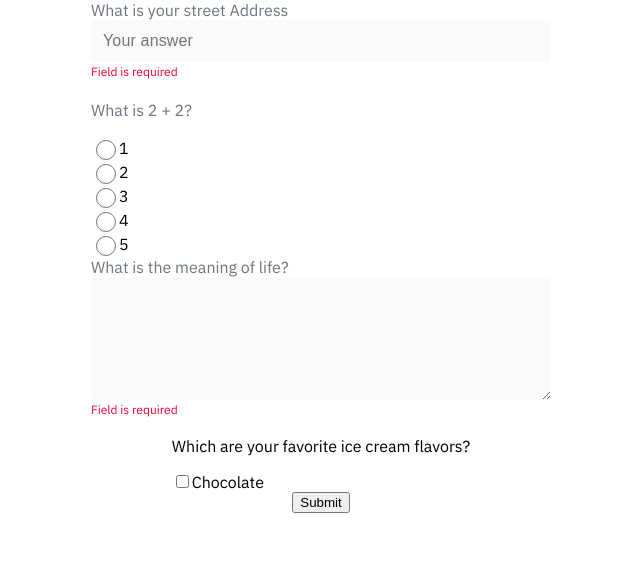
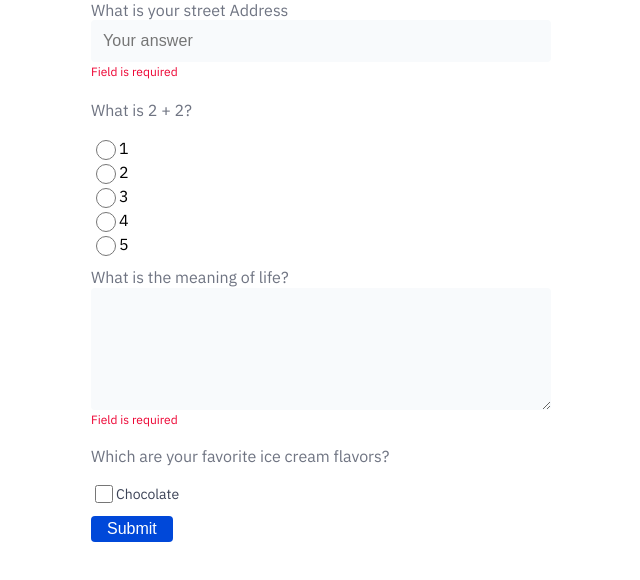
Before and after one commit to stevejd88/custom-form, a React (Create React App) app: page / in a window 1280 px wide. Shown: the top 580 px of the page, without its empty margins (319-959 px from the left). Built offline with nearby package versions, Linux system fonts and the light colour scheme.

Commit message:
Add checkbox and button styles

```diff
--- a/src/App.css
+++ b/src/App.css
@@ -14,3 +14,9 @@ form {
   width: 460px;
   margin: 0 auto;
 }
+
+.check-group {
+  width: 460px;
+  color: #6f7482;
+  margin-bottom: 10px;
+}
--- a/src/components/button/button.component.jsx
+++ b/src/components/button/button.component.jsx
@@ -1,4 +1,6 @@
 import React from "react";
+
+import "./button.styles.css";
 
 const Button = ({ type, label }) => {
   return <button type={type}>{label}</button>;
--- /dev/null
+++ b/src/components/button/button.styles.css
@@ -0,0 +1,13 @@
+button {
+  background-color: #0048d9;
+  color: #fff;
+  align-self: flex-start;
+  font-size: 16px;
+  padding: 4px 16px;
+  border: none;
+  border-radius: 4px;
+}
+
+button:hover {
+  background-color: #002266;
+}
--- /dev/null
+++ b/src/components/checkbox/checkbox-styles.css
@@ -0,0 +1,17 @@
+.check-field {
+  display: flex;
+  flex-direction: row;
+  align-items: center;
+  padding: 0px;
+}
+
+.check-field input {
+  width: 18px;
+  height: 18px;
+  background-color: #fff;
+}
+
+.check-field label {
+  font-size: 14px;
+  color: #3b4256;
+}
--- a/src/components/checkbox/checkbox.component.jsx
+++ b/src/components/checkbox/checkbox.component.jsx
@@ -1,8 +1,10 @@
 import React from "react";
+
+import "./checkbox-styles.css";
 
 const Checkbox = ({ label, name, type, checked }) => {
   return (
-    <div>
+    <div className='check-field'>
       <input type={type} id={name} name={name} checked={checked} />
       <label for={name}>{label}</label>
     </div>
--- a/src/components/radio/radio.styles.css
+++ b/src/components/radio/radio.styles.css
@@ -4,6 +4,7 @@
   align-items: flex-start;
   padding: 0px;
   width: 460px;
+  margin-bottom: 10px;
 }
 
 .radio-group {
```
